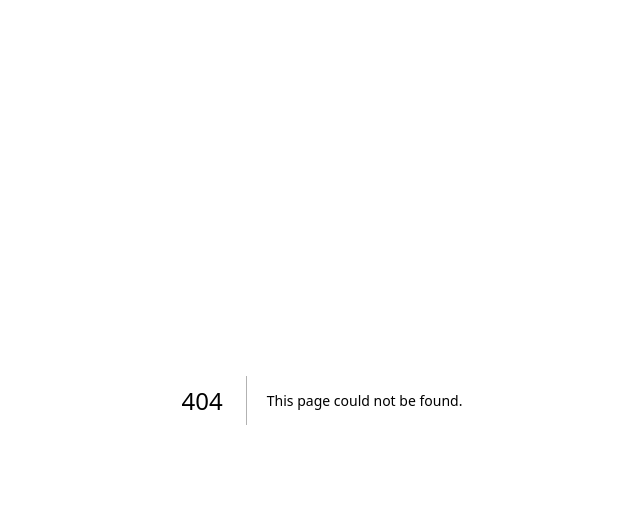
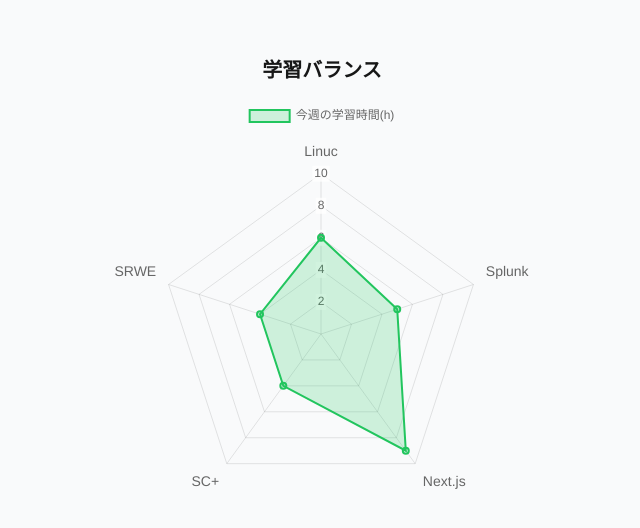
Before and after one commit to S-Onno/hackathon_8.23-24, a Next.js app in the folder practice-for-app/: page /radar in a window 1280 px wide. Before the commit this address had no page. Shown: the top 528 px of the page, without its empty margins (318-958 px from the left). Built offline with nearby package versions, Linux system fonts and the light colour scheme.

Commit message:
グラフの表示完成

```diff
--- /dev/null
+++ b/practice-for-app/src/app/components/RadarChart.tsx
@@ -0,0 +1,48 @@
+'use client'
+
+import { Radar } from 'react-chartjs-2'
+import {
+  Chart as ChartJS,
+  RadialLinearScale,
+  PointElement,
+  LineElement,
+  Filler,
+  Tooltip,
+  Legend,
+} from 'chart.js'
+import { learningData } from '@/app/dummy_data/learningData'
+
+ChartJS.register(
+  RadialLinearScale,
+  PointElement,
+  LineElement,
+  Filler,
+  Tooltip,
+  Legend
+)
+
+const options = {
+  scales: {
+    r: {
+      min: 0,
+      max: 10,
+      ticks: {
+        stepSize: 2,
+      },
+      pointLabels: {
+        font: {
+          size: 14,
+        },
+      },
+    },
+  },
+}
+
+export default function RadarChart() {
+  return (
+    <div className="max-w-md mx-auto p-4">
+      <h2 className="text-xl font-bold mb-4 text-center">学習バランス</h2>
+      <Radar data={learningData} options={options} />
+    </div>
+  )
+}
--- /dev/null
+++ b/practice-for-app/src/app/dummy_data/learningData.ts
@@ -0,0 +1,13 @@
+export const learningData = {
+  labels: ['Linuc', 'Splunk', 'Next.js', 'SC+', 'SRWE'],
+  datasets: [
+    {
+      label: '今週の学習時間(h)',
+      data: [6, 5, 9, 4, 4],
+      backgroundColor: 'rgba(34, 197, 94, 0.2)',
+      borderColor: 'rgba(34, 197, 94, 1)',
+      borderWidth: 2,
+    },
+  ],
+
+}
--- a/practice-for-app/src/app/page.tsx
+++ b/practice-for-app/src/app/page.tsx
@@ -1,4 +1,4 @@
-//ホームページです！
+
 import Link from "next/link";
 
 export default function HomePage() {
--- /dev/null
+++ b/practice-for-app/src/app/radar/page.tsx
@@ -0,0 +1,9 @@
+import RadarChart from '@/app/components/RadarChart'
+
+export default function RadarPage() {
+  return (
+    <main className="min-h-screen bg-gray-50 py-10">
+      <RadarChart />
+    </main>
+  )
+}
--- a/practice-for-app/src/app/signup/page.tsx
+++ b/practice-for-app/src/app/signup/page.tsx
@@ -1,12 +1,12 @@
 import Link from "next/link";
 
-export default function SighnUpPage() {
+export default function SignUpPage() {
   return (
     <main className="min-h-screen flex items-center justify-center bg-gradient-to-b from-black via-indigo-900 to-purple-900 text-white px-4">
       <div className="max-w-md w-full bg-white text-black p-8 rounded shadow">
         <h2 className="text-2xl font-bold mb-6 text-center">新規登録</h2>
         <form className="space-y-4">
-          <input type="text" placeholder="名前" className="w-full px-4 py-2 border rounded focus:outline-none focus:ring-indigo-500"></input>
+          <input type="text" placeholder="ユーザー名" className="w-full px-4 py-2 border rounded focus:outline-none focus:ring-indigo-500"></input>
           <input type="email" placeholder="メールアドレス" className="w-full px-4 py-2 border rounded focus:outline-none focus:ring-indigo-500"></input>
           <input type="password" placeholder="パスワード" className="w-full px-4 py-2 border rounded focus:outline-none focus:ring-indigo-500"></input>
           <input type="password" placeholder="パスワード(確認用)" className="w-full px-4 py-2 border rounded focus:outline-none focus:ring-indigo-500"></input>
```
Also changed, not shown: practice-for-app/package.json (+8 -6 lines), 1 other file (tests, documents, lock files or other folders).
